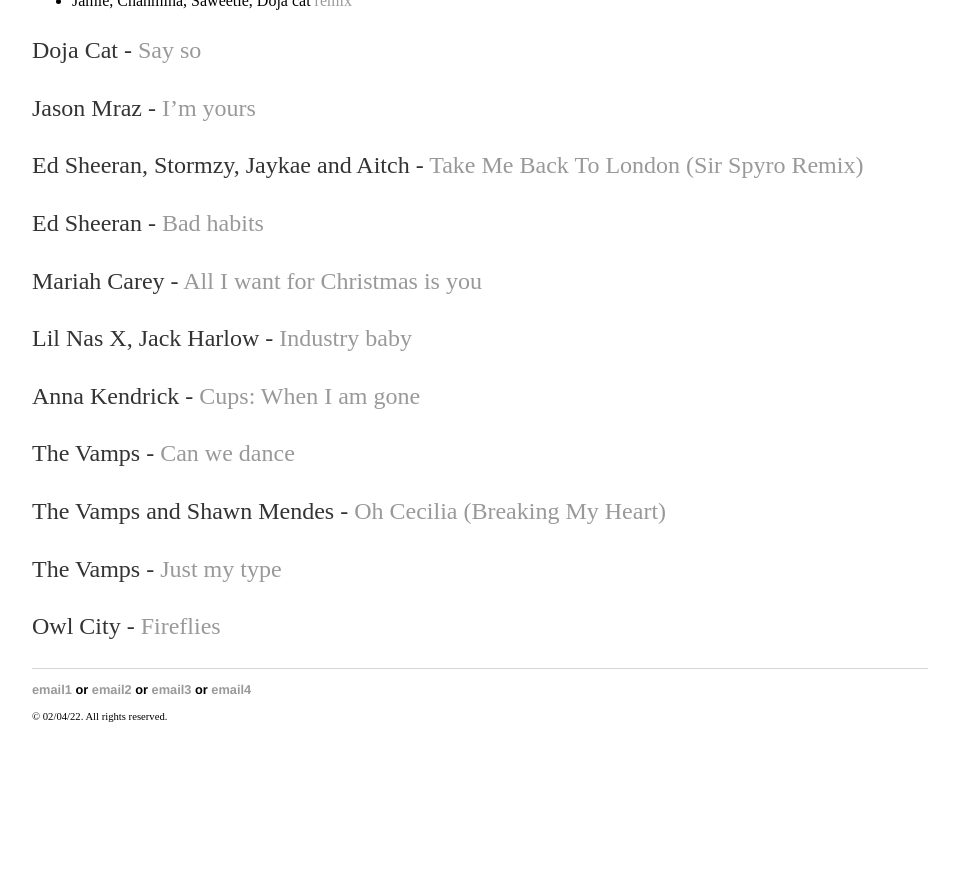
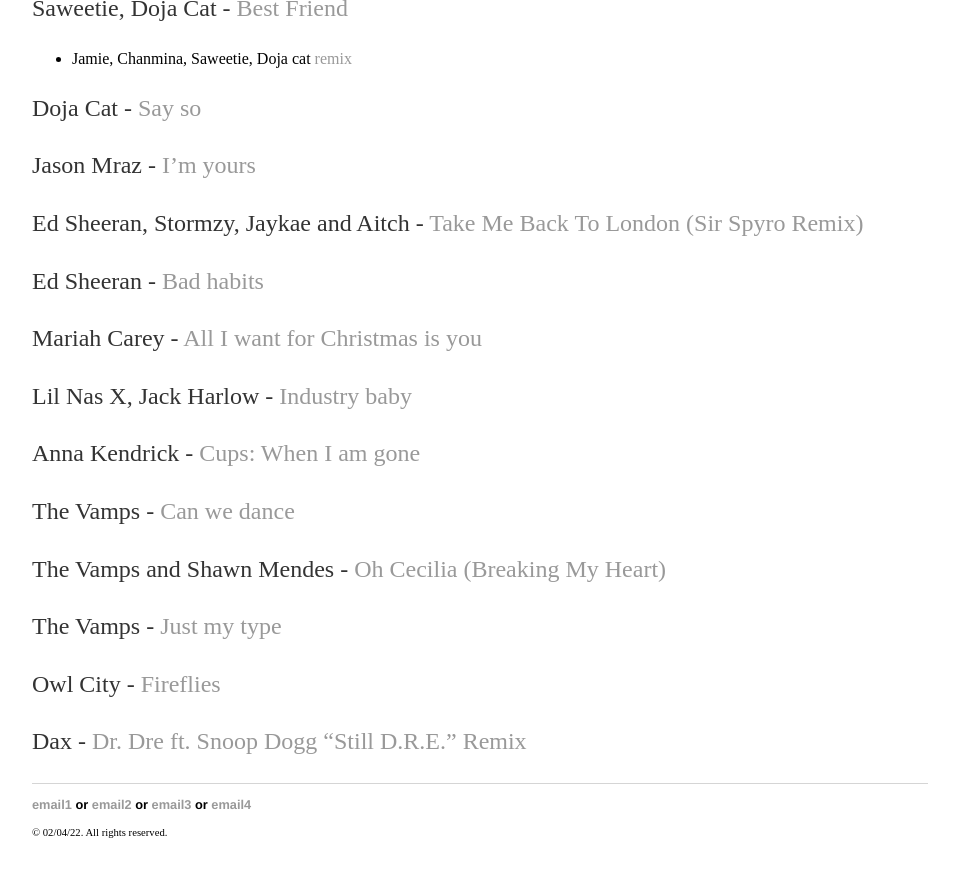
Before and after one commit to yjkweon24/yjkweon24.github.io, a Jekyll site: the page built from _posts/2018-10-23-songs-that-i-love.md, in a window 1280 px wide and 900 px high, scrolled down 18739 px. Shown: the top 877 px of the window, without its empty margins (160-1119 px from the left). Built offline with Jekyll 4.4.1, drawn with Linux system fonts in a browser that asks for light colours; before the commit the page ends 19523 px from its top, so only the background shows below that; some of the changed text lies outside the part shown.

Commit message:
Update 2018-10-23-songs-that-i-love.md

```diff
--- a/_posts/2018-10-23-songs-that-i-love.md
+++ b/_posts/2018-10-23-songs-that-i-love.md
@@ -664,3 +666,5 @@
 The Vamps - [Just my type](https://www.youtube.com/watch?v=Els_GCWuJVk)
 
 Owl City - [Fireflies](https://www.youtube.com/watch?v=psuRGfAaju4&list=RDpsuRGfAaju4&start_radio=1)
+
+Dax - [Dr. Dre ft. Snoop Dogg "Still D.R.E." Remix](https://www.youtube.com/watch?v=67Pylw3Kukc)
```
Also changed, not shown: other parts of _posts/2018-10-23-songs-that-i-love.md (+2 -0 lines).
